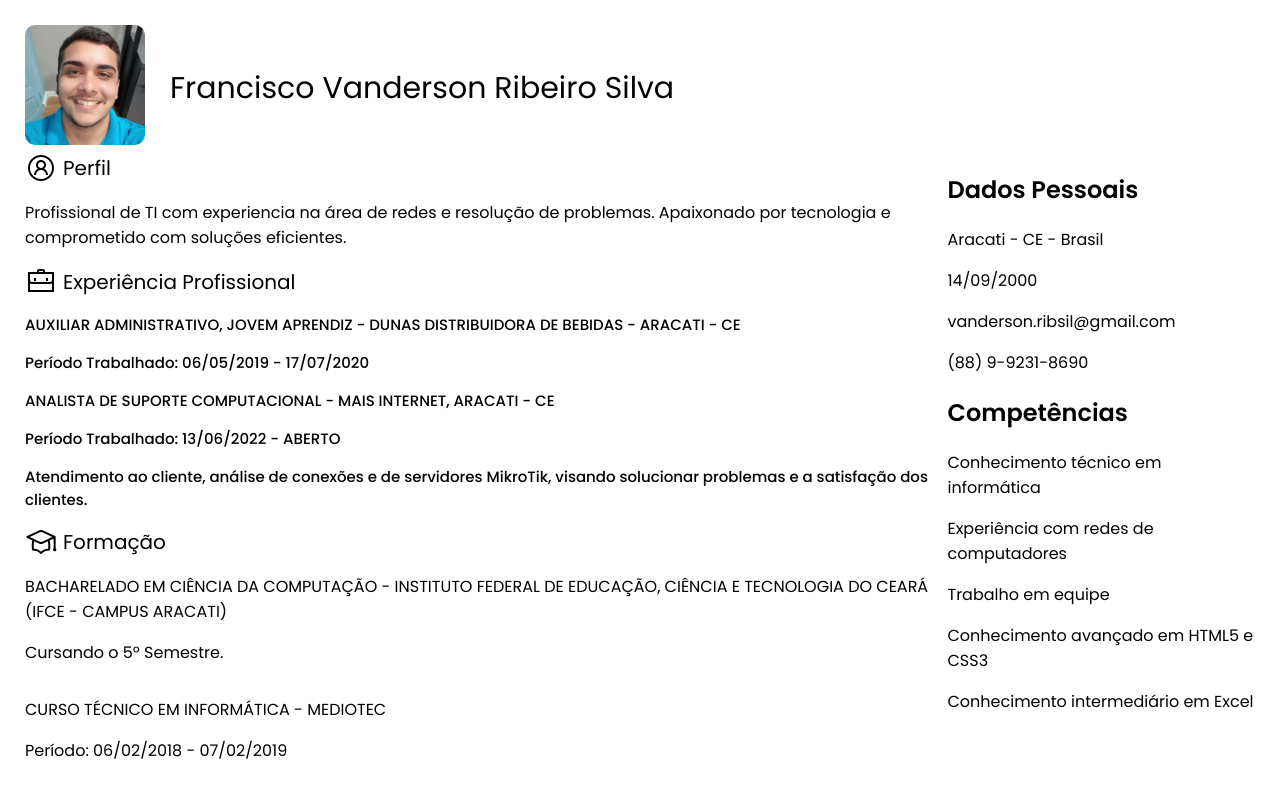
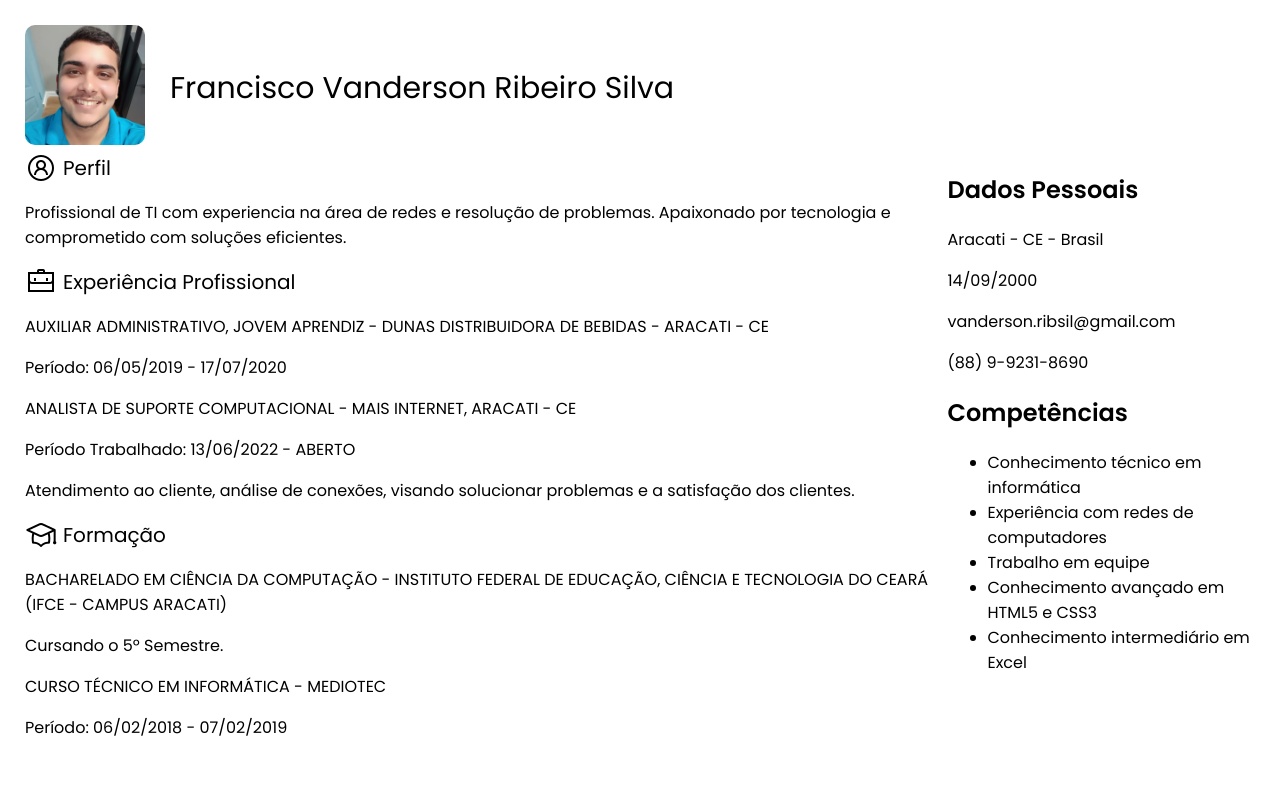
Before and after one commit to vanndsu/curriculo, a plain HTML site: page index.html in a window 1280 px wide. Drawn offline with Linux system fonts and the light colour scheme.

Commit message:
Update index.html

```diff
--- a/index.html
+++ b/index.html
@@ -25,11 +25,13 @@
             </div>
             <div class="header-topics-text">Perfil</div>
           </div>
-          <p>
+          <div class="area-topics">
+            <p class="area-desc">
               Profissional de TI com experiencia na área de redes e resolução de
               problemas. Apaixonado por tecnologia e comprometido com soluções
               eficientes.
             </p>
+          </div>
         </section>
         <section class="experiencia">
           <div class="header-topics">
@@ -41,28 +43,25 @@
             </div>
             <div class="header-topics-text">Experiência Profissional</div>
           </div>
-          <div class="area-trabalho">
-            <div class="trab1">
-              <p class="area-trabalho-cargo">
+          <div class="area-topics">
+            <div class="area1">
+              <p class="area-head">
                 AUXILIAR ADMINISTRATIVO, JOVEM APRENDIZ - DUNAS DISTRIBUIDORA DE
                 BEBIDAS - ARACATI - CE
               </p>
-              <p class="area-trabalho-periodo-trabalhado">
-                Período Trabalhado: 06/05/2019 - 17/07/2020
-              </p>
-              <p class="area-trabalho-funcoes"></p>
+              <p class="area-periodo">Período: 06/05/2019 - 17/07/2020</p>
+              <p class="area-desc"></p>
             </div>
-            <div class="trab2">
-              <p class="area-trabalho-cargo">
+            <div class="area2">
+              <p class="area-head">
                 ANALISTA DE SUPORTE COMPUTACIONAL - MAIS INTERNET, ARACATI - CE
               </p>
-              <p class="area-trabalho-periodo-trabalhado">
+              <p class="area-periodo">
                 Período Trabalhado: 13/06/2022 - ABERTO
               </p>
-              <p class="area-trabalho-funcoes">
-                Atendimento ao cliente, análise de conexões e de servidores
-                MikroTik, visando solucionar problemas e a satisfação dos
-                clientes.
+              <p class="area-desc">
+                Atendimento ao cliente, análise de conexões, visando solucionar
+                problemas e a satisfação dos clientes.
               </p>
             </div>
           </div>
@@ -77,24 +76,18 @@
             </div>
             <div class="header-topics-text">Formação</div>
           </div>
-          <div class="ensino1">
-            <p class="area-ensino">
-               BACHARELADO EM CIÊNCIA DA COMPUTAÇÃO - INSTITUTO FEDERAL DE EDUCAÇÃO, CIÊNCIA E TECNOLOGIA DO CEARÁ (IFCE
-              - CAMPUS ARACATI)
+          <div class="area-topics">
+            <div class="area1">
+              <p class="area-head">
+                BACHARELADO EM CIÊNCIA DA COMPUTAÇÃO - INSTITUTO FEDERAL DE
+                EDUCAÇÃO, CIÊNCIA E TECNOLOGIA DO CEARÁ (IFCE - CAMPUS ARACATI)
               </p>
-            <p class="area-ensino-periodo">
-              Cursando o 5º Semestre.
-            </p>
-
+              <p class="area-periodo">Cursando o 5º Semestre.</p>
             </div>
-          <div class="ensino2">
-            <p class="area-ensino">
-               CURSO TÉCNICO EM INFORMÁTICA - MEDIOTEC
-            </p>
-            <p class="area-ensino-periodo">
-              Período: 06/02/2018 - 07/02/2019
-            </p>
-
+            <div class="area2">
+              <p class="area-head">CURSO TÉCNICO EM INFORMÁTICA - MEDIOTEC</p>
+              <p class="area-periodo">Período: 06/02/2018 - 07/02/2019</p>
+            </div>
           </div>
         </section>
       </div>
@@ -109,12 +102,13 @@
         </div>
         <div class="competencias">
           <h1>Competências</h1>
-            <p>Conhecimento técnico em informática</p>
-            <p>Experiência com redes de computadores</p>
-            <p>Trabalho em equipe</p>
-            <p>Conhecimento avançado em HTML5 e CSS3</p>
-            <p>Conhecimento intermediário em Excel</p>
-
+          <ul>
+            <li>Conhecimento técnico em informática</li>
+            <li>Experiência com redes de computadores</li>
+            <li>Trabalho em equipe</li>
+            <li>Conhecimento avançado em HTML5 e CSS3</li>
+            <li>Conhecimento intermediário em Excel</li>
+          </ul>
         </div>
       </aside>
     </main>
```
Lines whose indentation alone changed are shown as unchanged.
